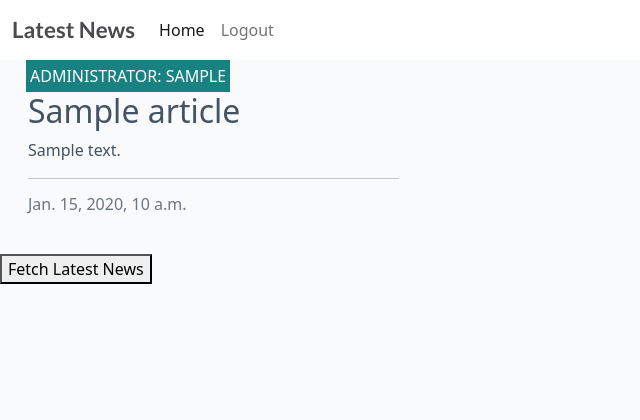
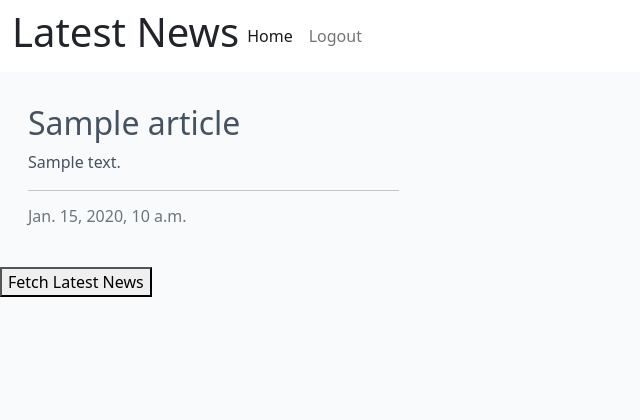
Before and after one commit to Sultana-akther20/news_site, a Django app: page / in a window 1280 px wide. Shown: the top 420 px of the page, without its empty margins (0-640 px from the left). Run offline with Django 4.2, Linux system fonts and the light colour scheme; a user stored in the database is signed in; tables that the repository leaves empty hold one stand-in row (values such as "Sample post"); some libraries are stand-ins or nearby versions.

Commit message:
Add all the writting up for explanation

```diff
--- a/newstic/templates/newstic/index.html
+++ b/newstic/templates/newstic/index.html
@@ -6,7 +6,7 @@
 <div class="container-fluid">
     <div class="row">
 
-        <!-- Blog Entries Column -->
+        <!-- Newstic Entries Column -->
         <div class="col-12 mt-3 left">
             <div class="row">
                 {% for post in page_obj %}
@@ -14,10 +14,6 @@
                     <div class="card mb-4">
                         <div class="card-body">
                             <div class="image-container">
-                                <div class="image-flash">
-                                    <p class="author">Administrator: {{ post.author }}</p>
-
-                                </div>
                             </div>
                             <a href="{% url 'post_detail' post.slug %}" class="post-link">
                                 <h2 class="card-title">{{ post.title }}</h2>
--- a/static/css/style.css
+++ b/static/css/style.css
@@ -1,12 +1,12 @@
 body {
-    background-color: #F9FAFC;
+    background-color: #4d4e4f;
 }
 
 .brand {
     font-family: Lato, sans-serif;
-    font-size: 1.4rem;
+    font-size: 1rem;
     font-weight: 700;
-    color: #4A4A4F;
+    color: black;
 }
 
 .light-bg {
--- a/templates/base.html
+++ b/templates/base.html
@@ -35,7 +35,7 @@
     <!-- Navigation -->
     <nav class="navbar navbar-expand-lg navbar-light bg-white">
         <div class="container-fluid">
-            <a class="navbar-brand" href="{% url 'home' %}"><span class="brand">Latest News</a>
+            <h1>Latest News</h1>
             <button class="navbar-toggler" type="button" data-bs-toggle="collapse" data-bs-target="#navbarText"
                 aria-controls="navbarText" aria-expanded="false" aria-label="Toggle navigation">
                 <span class="navbar-toggler-icon"></span>
```
Also changed, not shown: news/settings.py (+11 -1 lines), README.md.
